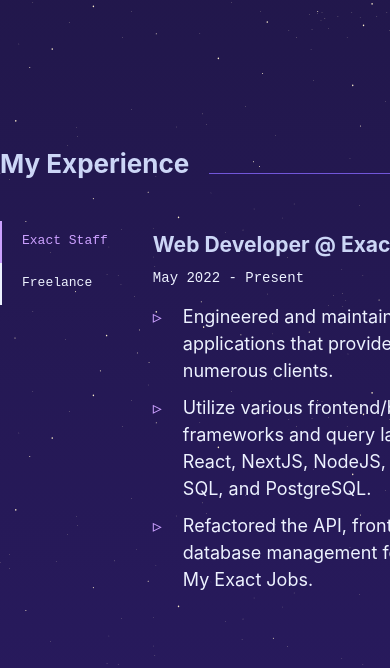
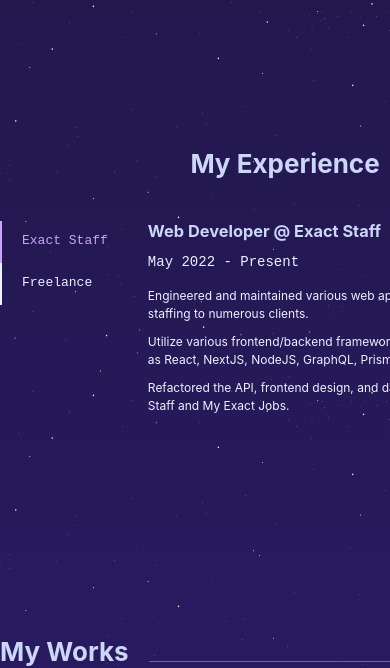
Before and after one commit to neillydev/v2, a Next.js app: page / in a window 390 px wide. Shown: the part 1545-2213 px from the top of the page. Built offline with nearby package versions, Linux system fonts and the light colour scheme.

Commit message:
add media queries to experience section

```diff
--- a/styles/Experience.module.css
+++ b/styles/Experience.module.css
@@ -132,3 +132,40 @@
     padding-left: 30px;
     margin-bottom: 10px;
 }
+
+
+@media screen and (max-width: 900px) {
+    .experienceContainer {
+        max-width: none;
+    }
+
+    .experienceHeader {
+        justify-content: center;
+    }
+
+    .experienceHeader::after {
+        content: none;
+    }
+
+    .experienceBodyItem {
+        padding: 0;
+        font-size: 14px;
+    }
+
+    .experienceBodyItem > ul {
+        padding: 0;
+        font-size: 12px;
+    }
+
+    .experienceBodyItem > ul > li {
+        padding-left: 0;
+    }
+
+    .experienceBodyItem > ul > li::before {
+        content: none;
+    }
+
+    .experienceBodyContent {
+        margin-left: none;
+    }
+}
```
